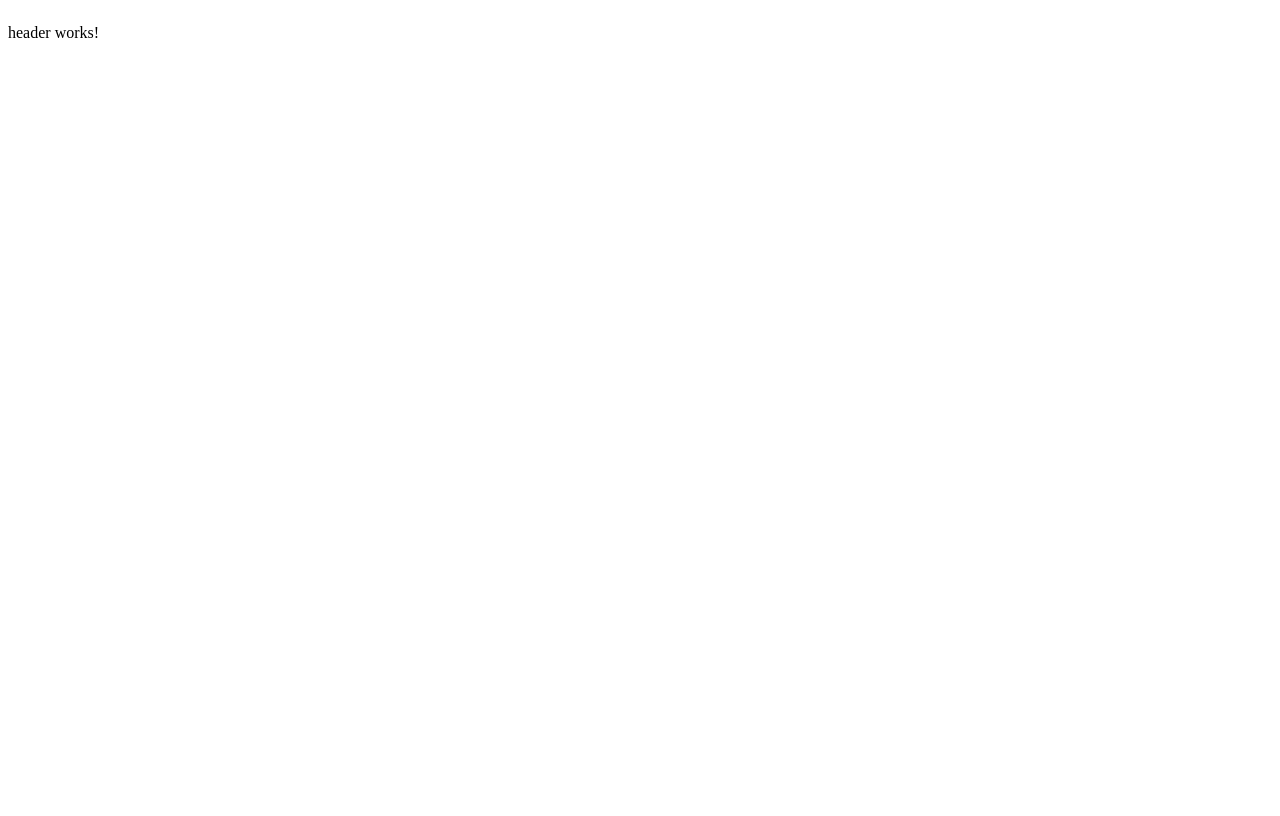
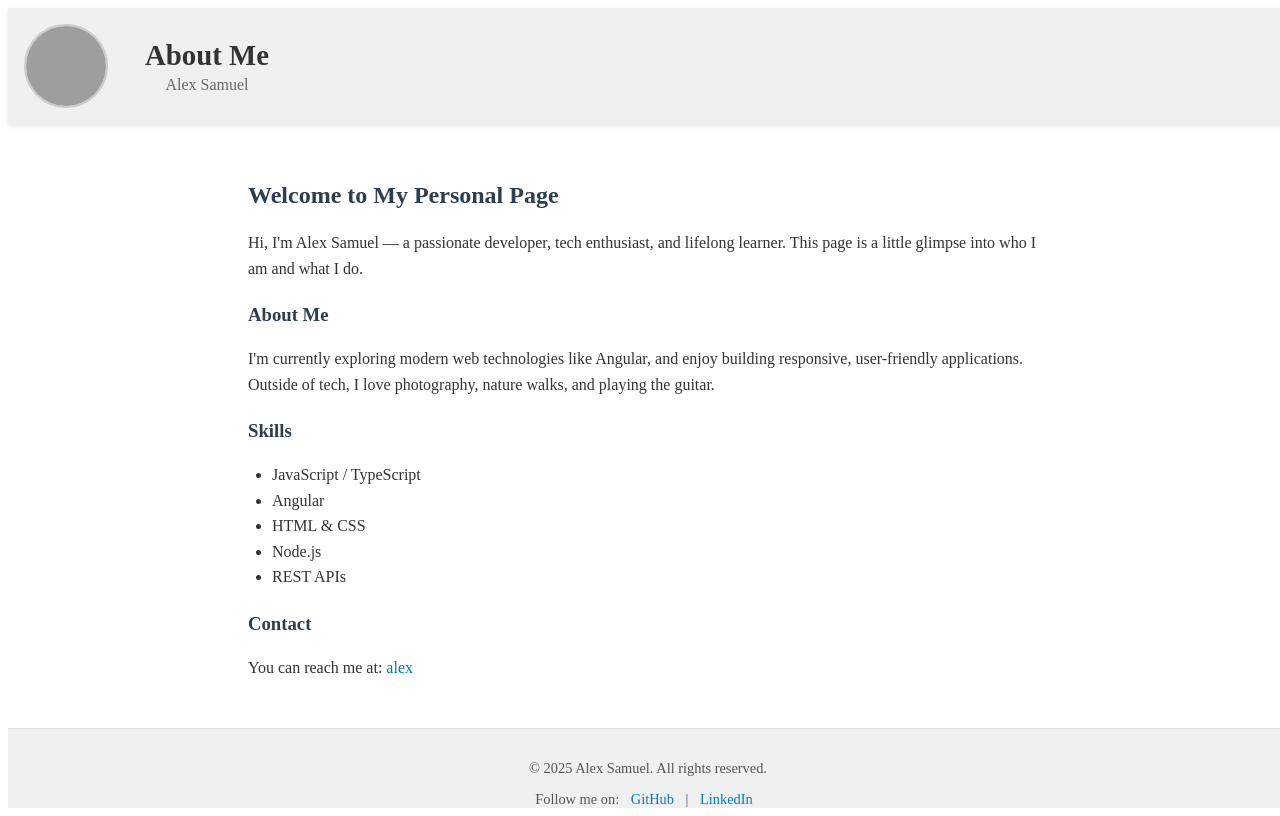
Before and after one commit to Locobuzz-Amrit-Anand/AboutMe, an Angular app: page / in a window 1280 px wide. Built offline with nearby package versions, Linux system fonts and the light colour scheme; grey boxes are pictures that could not be loaded.

Commit message:
Add: Data entered

```diff
--- a/src/app/canvas/canvas.component.css
+++ b/src/app/canvas/canvas.component.css
@@ -10,3 +10,7 @@
   display: flex;
   flex-direction: column;
 }
+.main-content {
+  flex: 1;
+  overflow: auto; /* enables scrolling if needed */
+}
--- a/src/app/canvas/canvas.component.html
+++ b/src/app/canvas/canvas.component.html
@@ -1,6 +1,7 @@
 <div class="container">
  <app-header></app-header>
   <main class="main-content">
-    <!-- Other content goes here -->
+   <app-content></app-content>
+   <app-footer></app-footer>
   </main>
 </div>
--- a/src/app/canvas/canvas.component.ts
+++ b/src/app/canvas/canvas.component.ts
@@ -1,10 +1,12 @@
 import { Component } from '@angular/core';
 import { HeaderComponent } from "../header/header.component";
+import { ContentComponent } from "../content/content.component";
+import { FooterComponent } from "../footer/footer.component";
 
 @Component({
   selector: 'app-canvas',
   standalone: true,
-  imports: [HeaderComponent],
+  imports: [HeaderComponent, ContentComponent, FooterComponent],
   templateUrl: './canvas.component.html',
   styleUrl: './canvas.component.css'
 })
--- /dev/null
+++ b/src/app/content/content.component.css
@@ -0,0 +1,24 @@
+.content-wrapper {
+  padding: 2rem;
+  max-width: 800px;
+  margin: auto;
+  color: #333;
+  line-height: 1.6;
+}
+
+h2, h3 {
+  color: #2c3e50;
+  margin-bottom: 0.5rem;
+}
+
+ul {
+  padding-left: 1.5rem;
+}
+
+a {
+  color: #007acc;
+  text-decoration: none;
+}
+a:hover {
+  text-decoration: underline;
+}
--- /dev/null
+++ b/src/app/content/content.component.html
@@ -0,0 +1,27 @@
+<div class="content-wrapper">
+  <h2>Welcome to My Personal Page</h2>
+  <p>
+    Hi, I'm Alex Samuel — a passionate developer, tech enthusiast, and lifelong learner.
+    This page is a little glimpse into who I am and what I do.
+  </p>
+
+  <h3>About Me</h3>
+  <p>
+    I'm currently exploring modern web technologies like Angular, and enjoy building responsive,
+    user-friendly applications. Outside of tech, I love photography, nature walks, and playing the guitar.
+  </p>
+
+  <h3>Skills</h3>
+  <ul>
+    <li>JavaScript / TypeScript</li>
+    <li>Angular</li>
+    <li>HTML & CSS</li>
+    <li>Node.js</li>
+    <li>REST APIs</li>
+  </ul>
+
+  <h3>Contact</h3>
+  <p>
+    You can reach me at: <a href="mailto:alex@example.com">alex</a>
+  </p>
+</div>
--- /dev/null
+++ b/src/app/footer/footer.component.css
@@ -0,0 +1,18 @@
+.footer {
+  padding: 1rem;
+  text-align: center;
+  background-color: #f0f0f0;
+  color: #555;
+  font-size: 0.9rem;
+  border-top: 1px solid #ddd;
+}
+
+.footer a {
+  color: #007acc;
+  text-decoration: none;
+  margin: 0 0.5rem;
+}
+
+.footer a:hover {
+  text-decoration: underline;
+}
--- /dev/null
+++ b/src/app/footer/footer.component.html
@@ -0,0 +1,8 @@
+<footer class="footer">
+  <p>&copy; 2025 Alex Samuel. All rights reserved.</p>
+  <p>
+    Follow me on:
+    <a href="https://github.com/alex-samuel" target="_blank">GitHub</a> |
+    <a href="https://linkedin.com/in/alex-samuel" target="_blank">LinkedIn</a>
+  </p>
+</footer>
--- a/src/app/header/header.component.css
+++ b/src/app/header/header.component.css
@@ -0,0 +1,39 @@
+.Header {
+  display: flex;
+  align-items: center;     /* vertically center the image and text container */
+  padding: 1rem;
+  background-color: #f0f0f0;
+  box-shadow: 0 2px 4px rgba(0, 0, 0, 0.1);
+  gap: 1.5rem;
+}
+
+.Profilepic {
+  width: 80px;
+  height: 80px;
+  object-fit: cover;
+  border-radius: 50%;
+  border: 2px solid #ccc;
+  flex-shrink: 0; /* prevent shrinking */
+}
+
+.TextContainer {
+  display: flex;
+  flex-direction: column;
+  justify-content: center;  /* center vertically */
+  text-align: center;       /* center text horizontally */
+  min-width: 150px;         /* optional, ensure some width */
+}
+
+.heading {
+  font-size: 1.8rem;
+  margin: 0;
+  color: #333;
+}
+
+.Name {
+  font-size: 1rem;
+  font-weight: 500;
+  color: #666;
+  margin: 0;
+  margin-top: 0.25rem;   /* small space below heading */
+}
--- a/src/app/header/header.component.html
+++ b/src/app/header/header.component.html
@@ -1 +1,7 @@
-<p>header works!</p>
+<div class="Header">
+  <img class="Profilepic" src="https://cdn.britannica.com/80/150980-050-84B9202C/Giant-panda-cub-branch.jpg" alt="Profile Picture">
+  <div class="TextContainer">
+    <h1 class="heading">About Me</h1>
+    <h3 class="Name">Alex Samuel</h3>
+  </div>
+</div>
```
Also changed, not shown: src/app/content/content.component.ts (added, +12 -0 lines), src/app/footer/footer.component.ts (added, +12 -0 lines), 2 other files (tests, documents, lock files or other folders).
